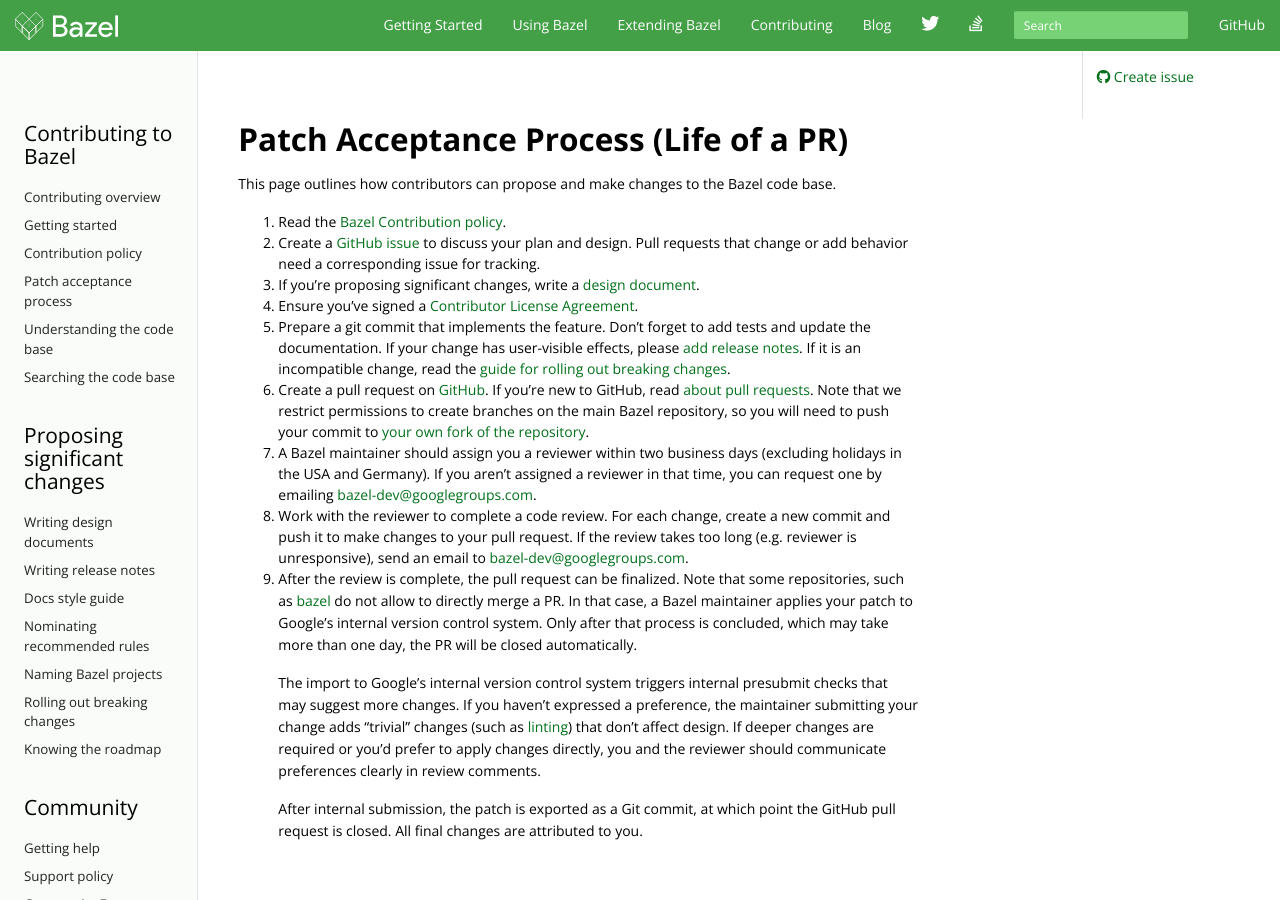
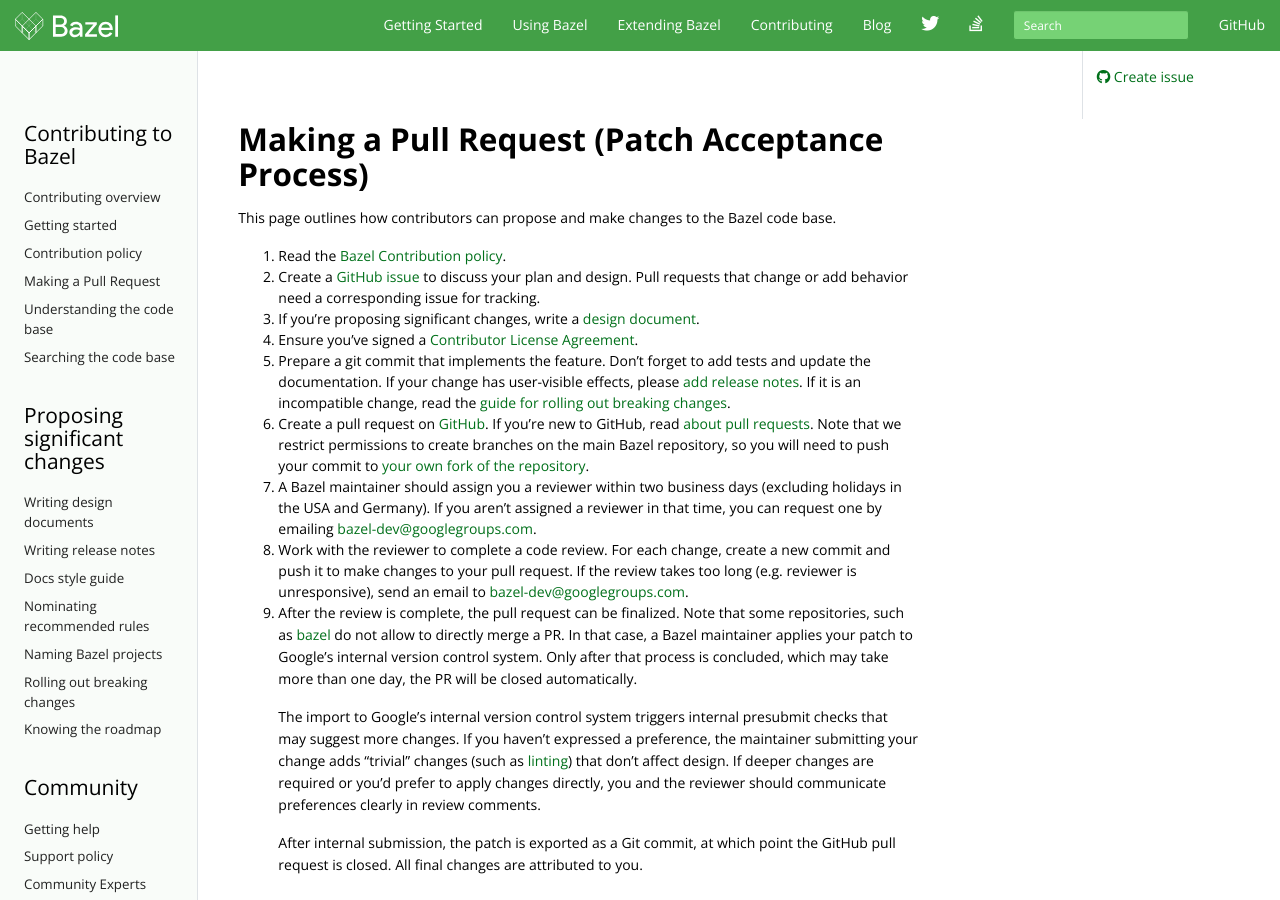
Before and after one commit to bazelbuild/bazel-website, a Jekyll site: the page built from basics/patching.md, in a window 1280 px wide and 900 px high. Built offline with Jekyll 4.4.1, drawn with Linux system fonts in a browser that asks for light colours; nearby versions of some CDN libraries; library files that are not in the unit come from our copies; comment, search, counter and statistics services are not loaded; the table of contents is made by our own code.

Commit message:
Renaming "Patch acceptance process" to "Making a Pull Request" (#335)
* Update contribute.html

* Update patching.md

```diff
--- a/_layouts/contribute.html
+++ b/_layouts/contribute.html
@@ -22,7 +22,7 @@
               <li><a href="/contributing.html">Contributing overview</a></li>
               <li><a href="/basics/getting_started.html">Getting started</a></li>
               <li><a href="/governance.html">Contribution policy</a></li>
-              <li><a href="/basics/patching.html">Patch acceptance process</a></li>
+              <li><a href="/basics/patching.html">Making a Pull Request</a></li>
               <li><a href="https://github.com/bazelbuild/bazel/blob/master/CODEBASE.md">Understanding the code base</a></li>
               <li><a href="/browse-and-search-user-guide.html">Searching the code base</a></li>
             </ul>
--- a/basics/patching.md
+++ b/basics/patching.md
@@ -1,9 +1,9 @@
 ---
 layout: contribute
-title: Patch acceptance process
+title: Making a pull request
 ---
 
-# Patch Acceptance Process (Life of a PR)
+# Making a Pull Request (Patch Acceptance Process)
 
 This page outlines how contributors can propose and make changes to the Bazel code base.
 
```
